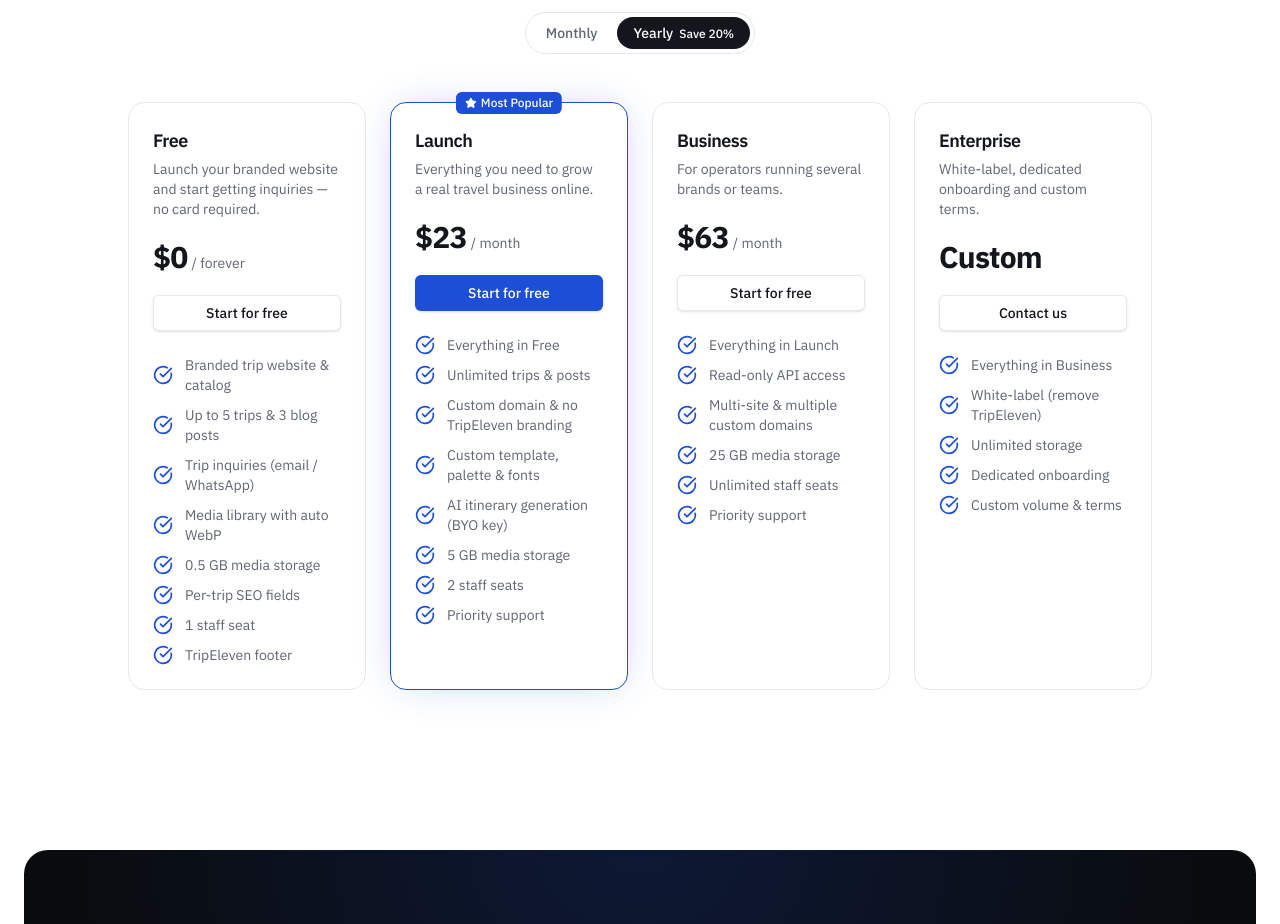
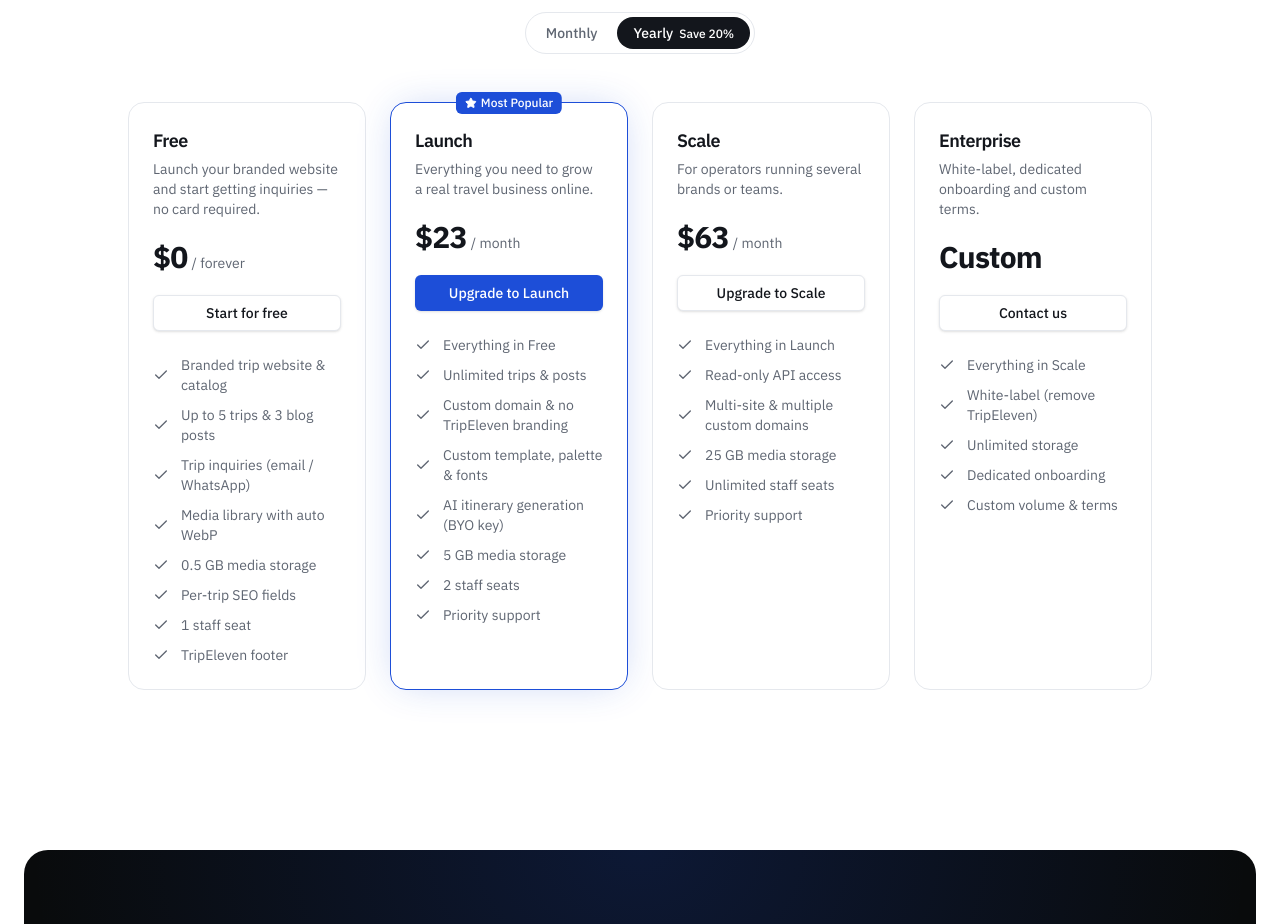
Before and after one commit to growfore/tripeleven.com, a Next.js app: page / in a window 1280 px wide. Shown: the part 7500-8424 px from the top of the page. Built offline with nearby package versions, Linux system fonts and the light colour scheme; no server answers.

Commit message:
fix: pricing

```diff
--- a/components/ui/pricing-4.tsx
+++ b/components/ui/pricing-4.tsx
@@ -3,7 +3,7 @@
 import { motion } from "motion/react";
 import Link from "next/link";
 import { useState } from "react";
-import { CheckCircle, Star } from "lucide-react";
+import { Check, Star } from "lucide-react";
 import { Button } from "@/components/ui/button";
 import { Badge } from "@/components/ui/badge";
 import { cn } from "@/lib/utils";
@@ -47,7 +47,7 @@ const PLANS: Plan[] = [
     annual: { price: "$23", priceSuffix: "month" },
     badge: "Most Popular",
     highlighted: true,
-    cta: { label: "Start for free", href: SIGNUP_URL },
+    cta: { label: "Upgrade to Launch", href: SIGNUP_URL },
     features: [
       "Everything in Free",
       "Unlimited trips & posts",
@@ -60,12 +60,12 @@ const PLANS: Plan[] = [
     ],
   },
   {
-    name: "Business",
+    name: "Scale",
     description: "For operators running several brands or teams.",
     price: "$79",
     priceSuffix: "month",
     annual: { price: "$63", priceSuffix: "month" },
-    cta: { label: "Start for free", href: SIGNUP_URL },
+    cta: { label: "Upgrade to Scale", href: SIGNUP_URL },
     features: [
       "Everything in Launch",
       "Read-only API access",
@@ -81,7 +81,7 @@ const PLANS: Plan[] = [
     price: "Custom",
     cta: { label: "Contact us", href: "/contact" },
     features: [
-      "Everything in Business",
+      "Everything in Scale",
       "White-label (remove TripEleven)",
       "Unlimited storage",
       "Dedicated onboarding",
@@ -180,7 +180,7 @@ export function PricingSection() {
                 <ul className="mt-6 space-y-2.5">
                   {plan.features.map((feature) => (
                     <li key={feature} className="flex items-center gap-3">
-                      <CheckCircle className="h-5 w-5 shrink-0 text-primary" />
+                      <Check className="h-4 w-4 shrink-0 text-muted-foreground" />
                       <span className="text-sm text-muted-foreground">{feature}</span>
                     </li>
                   ))}
```
